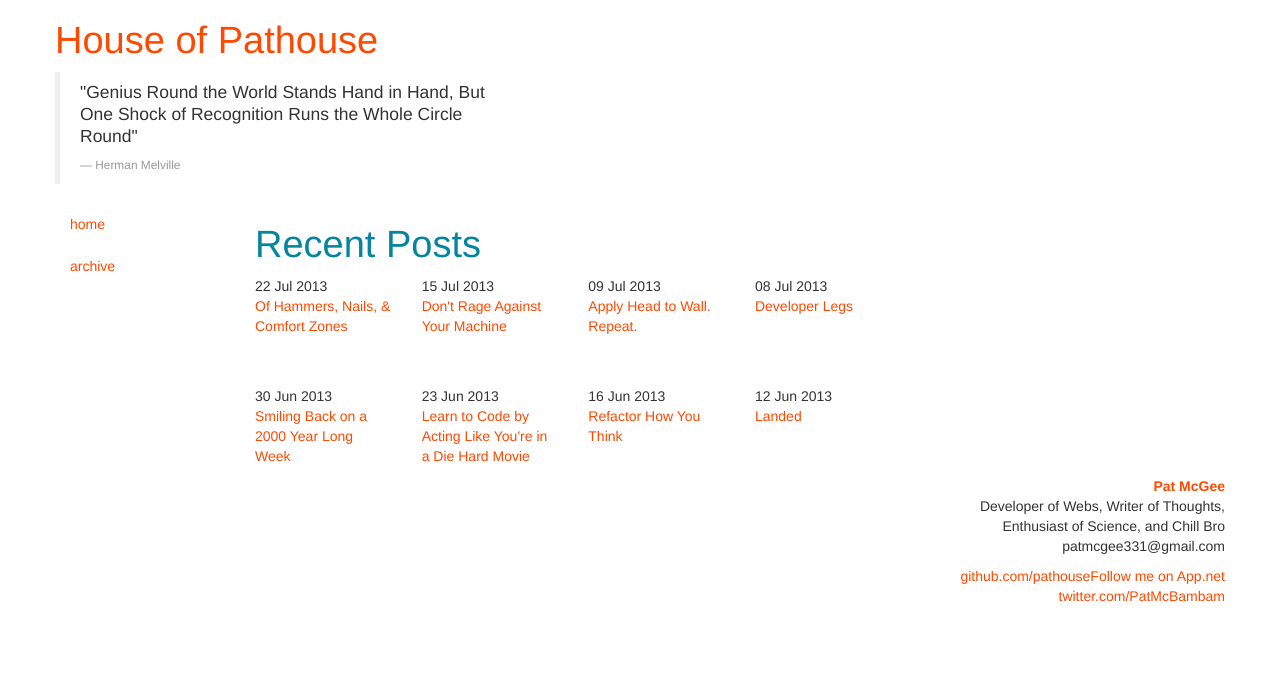
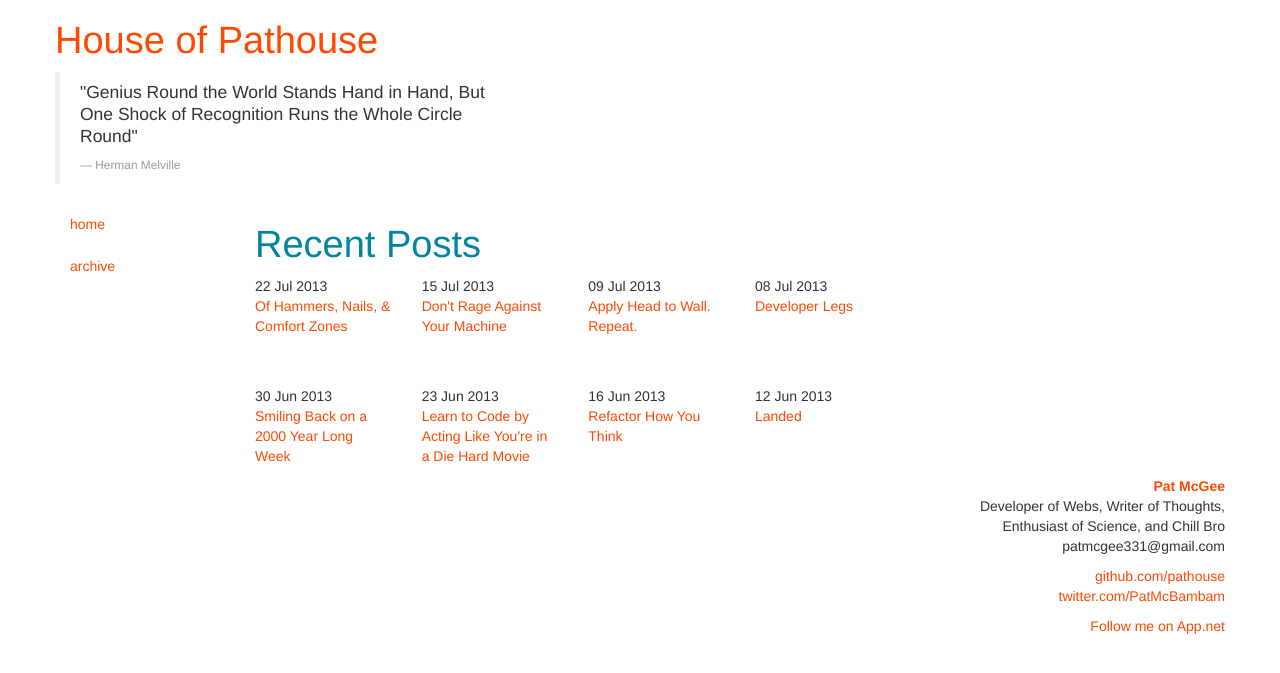
Before and after one commit to pathouse/pathouse.github.io, a Jekyll site: the page built from index.html, in a window 1280 px wide. Shown: the top 673 px of the page. Built offline with Jekyll 4.4.1, drawn with Linux system fonts in a browser that asks for light colours.

Commit message:
change app.not pos

```diff
--- a/_includes/common/footer.html
+++ b/_includes/common/footer.html
@@ -1,10 +1,10 @@
 <div class="footer">
   <div class="contact text-right">
     {% include common/contactinfo.html %}
-    {% include common/appdotnet.html %}
     <p>
       <a href="http://github.com/pathouse">github.com/pathouse</a><br />
       <a href="http://twitter.com/PatMcBamBam">twitter.com/PatMcBambam</a><br />
     </p>
   </div>
+  {% include common/appdotnet.html %}
 </div>
```
